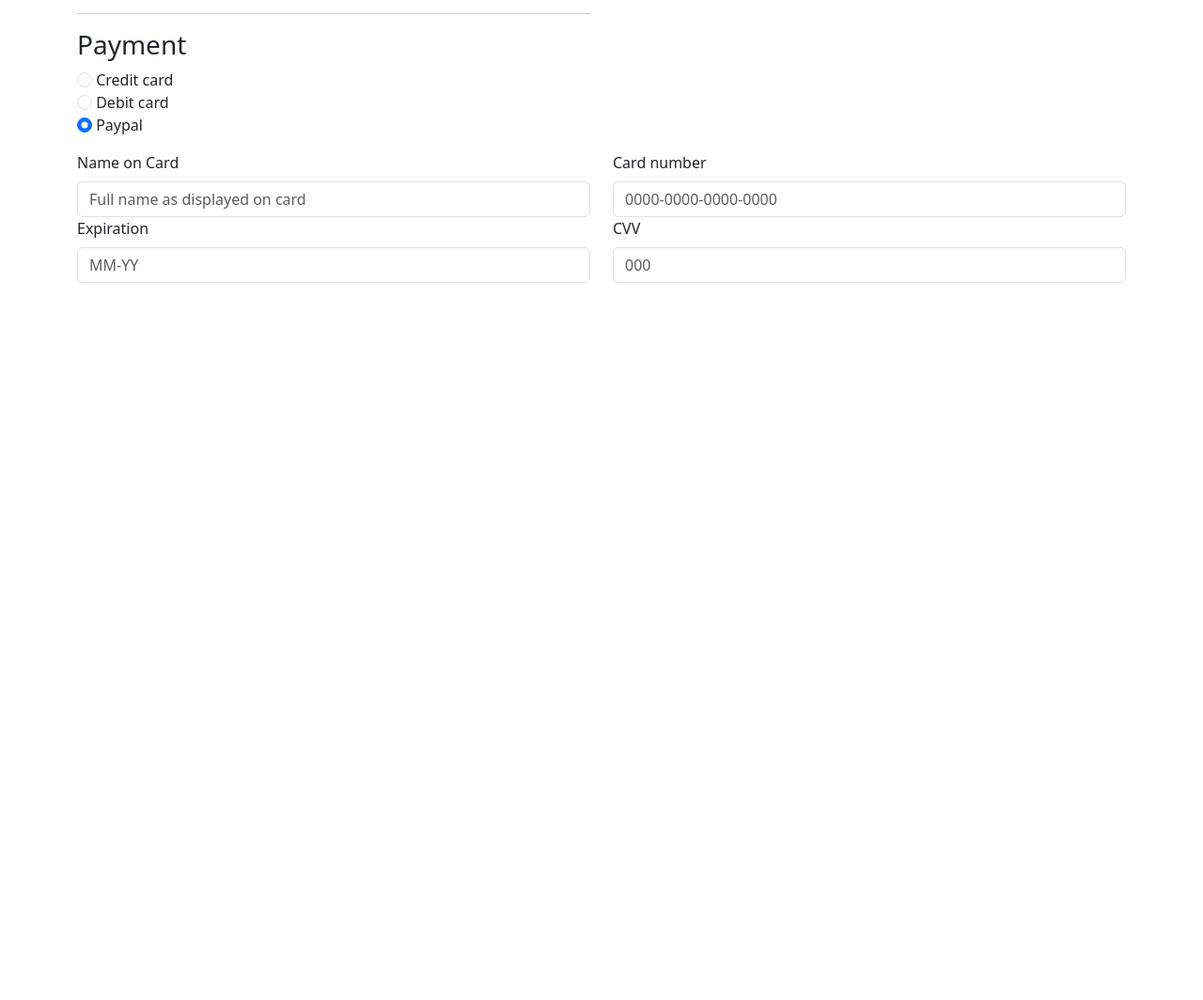
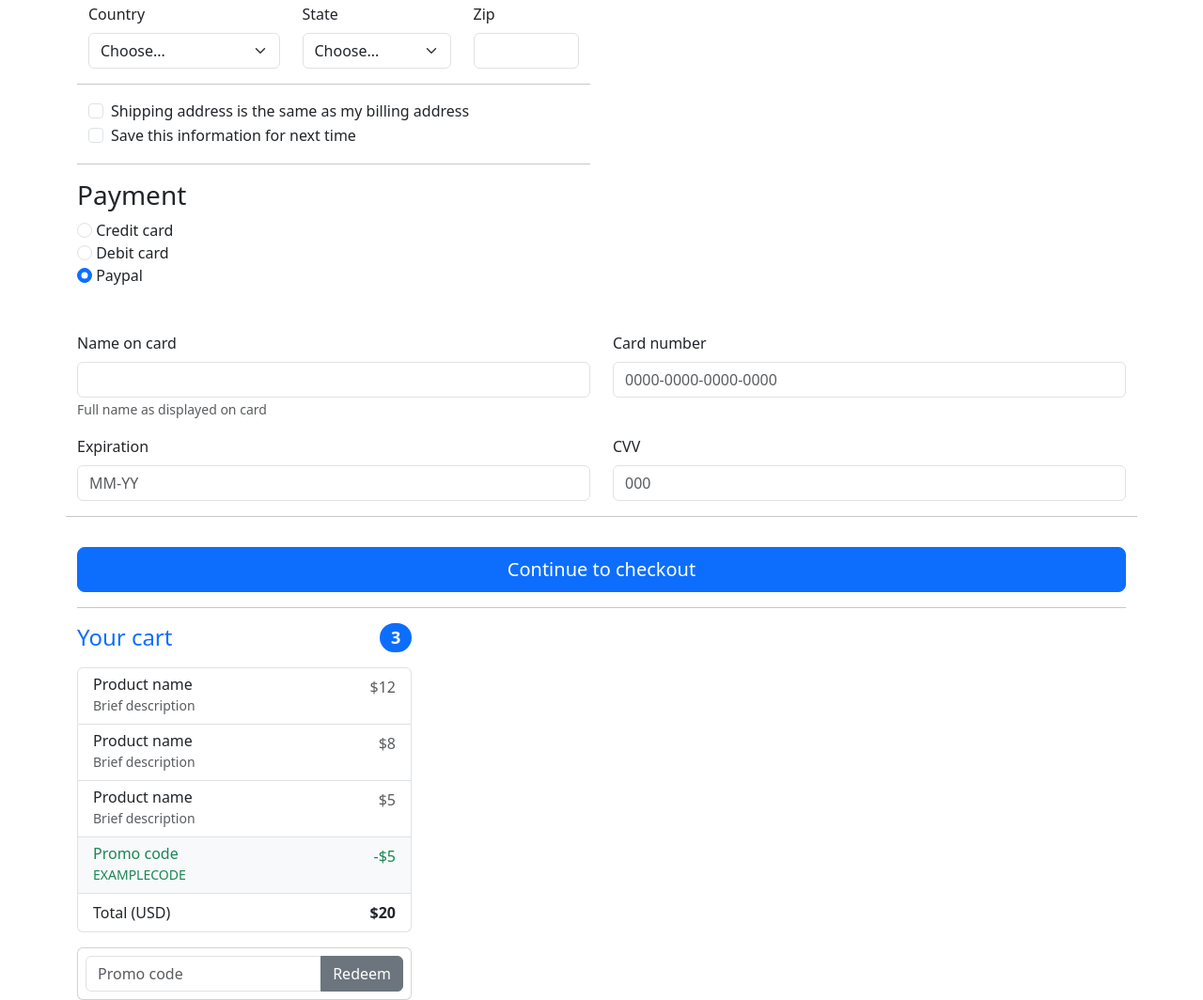
Before and after one commit to giovannacta/checkoutform, a plain HTML site: page index.html in a window 1280 px wide. Shown: the part 757-1821 px from the top of the page at 94% size. Before the commit the page ends 1058 px from the top, so only its background shows below. Drawn offline with nearby package versions, Linux system fonts and the light colour scheme.

Commit message:
Added css

```diff
--- /dev/null
+++ b/css/style.css
@@ -0,0 +1,6 @@
+body{
+    font-family: Arial, Helvetica, sans-serif;
+}
+h1{
+    font-size: 30px;
+}
--- a/index.html
+++ b/index.html
@@ -5,7 +5,16 @@
     <meta name="viewport" content="width=device-width, initial-scale=1">
     <link href="https://cdn.jsdelivr.net/npm/bootstrap@5.3.2/dist/css/bootstrap.min.css" rel="stylesheet" integrity="sha384-T3c6CoIi6uLrA9TneNEoa7RxnatzjcDSCmG1MXxSR1GAsXEV/Dwwykc2MPK8M2HN" crossorigin="anonymous">
     <title>Checkout form</title>
-    <img src="/image/CCTBLogo.png" height="70" width="300" class="margin">
+    <div class="text-center">
+        <div class="text-center">
+            <img src="/image/CCTBLogo.png" height="70" width="300" class="mx-auto d-block mb-3">
+            <h1>Checkout form</h1>
+        </div>
+
+        <p>Below is an example form built entirely with Bootstrap's form controls. Each required form group has a validation state that can be
+            triggered by attempting to submit the form without completing it.</p>
+    </div>
+
 
 <br>
   </head>
@@ -118,27 +127,85 @@
             </div>
 
         </div>
+        <div class="row my-3 gy-3">
+            <div class="col-md-6">
+                <label for="fullname" class="form-label">Name on card</label>
+                <input id="fullname" type="text" class="form-control">
+                <small class="text-muted">Full name as displayed on card</small>
+            </div>
+
+            <div class="col-md-6">
+                <label for="cc-number" class="form-label">Card number</label>
+                <input id="cc-number" type="text" class="form-control" placeholder="0000-0000-0000-0000">
+            </div>
+            <div class="col-md-6">
+                <label for="fullname" class="form-label">Expiration</label>
+                <input id="fullname" type="text" class="form-control" placeholder="MM-YY">
+            </div>
+
+            <div class="col-md-6">
+                <label for="cc-number" class="form-label">CVV</label>
+                <input id="cc-number" type="text" class="form-control" placeholder="000">
+            </div>
+        <hr>
+        </div>
+        <div class="d-grid gap-2">
+            <button class="btn btn-primary btn-lg btn-block">Continue to checkout</button>
+        </div>
+        <hr>
         <div class="row">
-            <div class="col">
-                <label for="formGroupExampleInput" class="form-label">Name on Card</label>
-                <input type="text" class="form-control" placeholder="Full name as displayed on card" aria-label="First name">
+            <div class="col-md-6 col-lg-4 order-md-last">
+                <h4 class="d-flex justify-content-between align-items-center mb-3">
+                    <span class="text-primary">Your cart</span>
+                    <span class="badge bg-primary rounded-pill">3</span>
+                </h4>
+                <ul class="list-group mb-3">
+                    <li class="list-group-item d-flex justify-content-between 1h-sm">
+                        <div>
+                            <h6 class="my-0">Product name</h6>
+                            <small class="text-muted">Brief description</small>
+                        </div>
+                        <span class="text-muted">$12</span>
+                    </li>
+                    <li class="list-group-item d-flex justify-content-between 1h-sm">
+                        <div>
+                            <h6 class="my-0">Product name</h6>
+                            <small class="text-muted">Brief description</small>
+                        </div>
+                        <span class="text-muted">$8</span>
+                    </li>
+                    <li class="list-group-item d-flex justify-content-between 1h-sm">
+                        <div>
+                            <h6 class="my-0">Product name</h6>
+                            <small class="text-muted">Brief description</small>
+                        </div>
+                        <span class="text-muted">$5</span>
+                    </li>
+                    <li class="list-group-item d-flex justify-content-between bg-light">
+                        <div class="text-success">
+                            <h6 class="my-0">Promo code</h6>
+                            <small>EXAMPLECODE</small>
+                        </div>
+                        <span class="text-success">-$5</span>
+                    </li>
+                    <li class="list-group-item d-flex justify-content-between">
+                        <span>Total (USD)</span>
+                        <strong>$20</strong>
+                    </li>
+                </ul>
+                <form class="card p-2">
+                    <div class="input-group">
+                        <input type="text" class="form-control" placeholder="Promo code">
+                        <button type="submit" class="btn btn-secondary">Redeem</button>
+                    </div>
+                </form>
             </div>
-            <div class="col">
-                <label for="formGroupExampleInput" class="form-label">Card number</label>
-                <input type="text" class="form-control" placeholder="0000-0000-0000-0000" aria-label="Last name">
-            </div>
+
         </div>
-        <div class="row">
-            <div class="col">
-                <label for="formGroupExampleInput" class="form-label">Expiration</label>
-                <input type="text" class="form-control" placeholder="MM-YY" aria-label="First name">
-            </div>
-            <div class="col">
-                <label for="formGroupExampleInput" class="form-label">CVV</label>
-                <input type="text" class="form-control" placeholder="000" aria-label="Last name">
-            </div>
-        </div>
-        </div>
+
+
+
+
 
 
 
```
